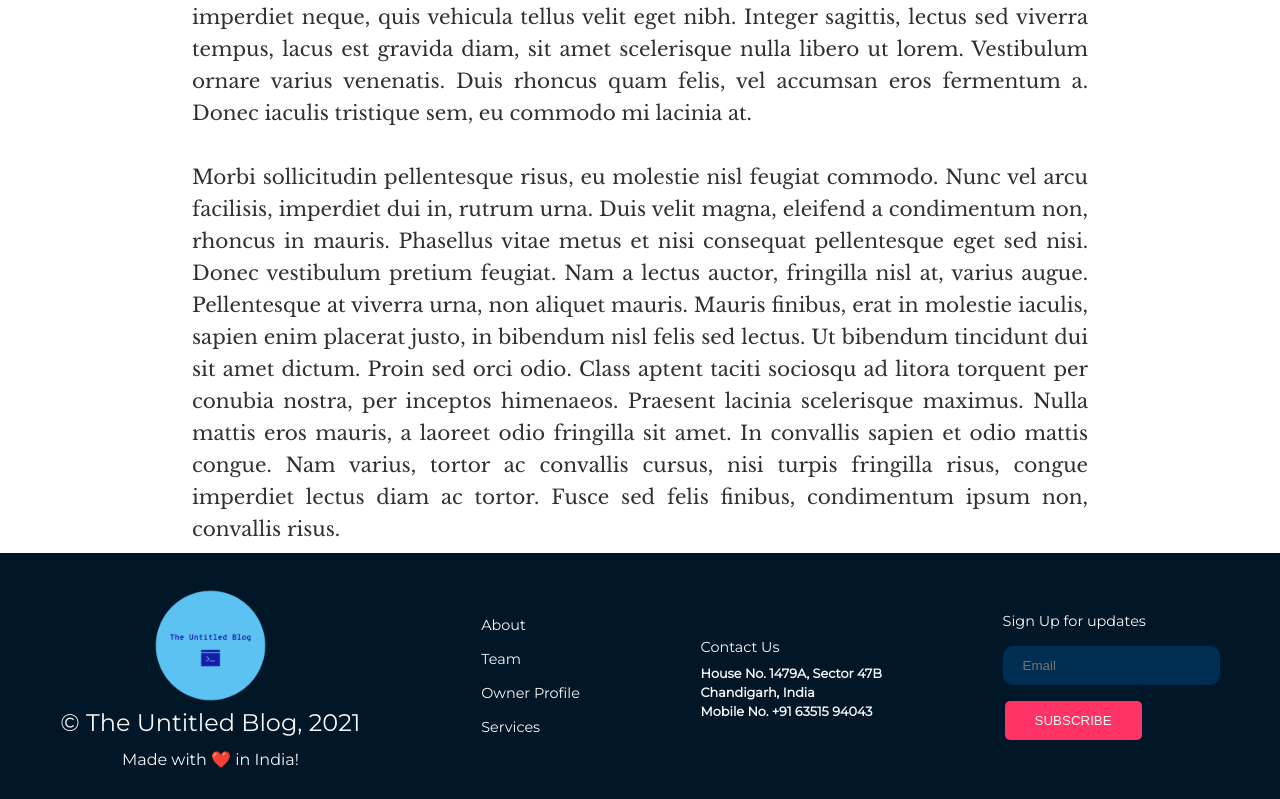
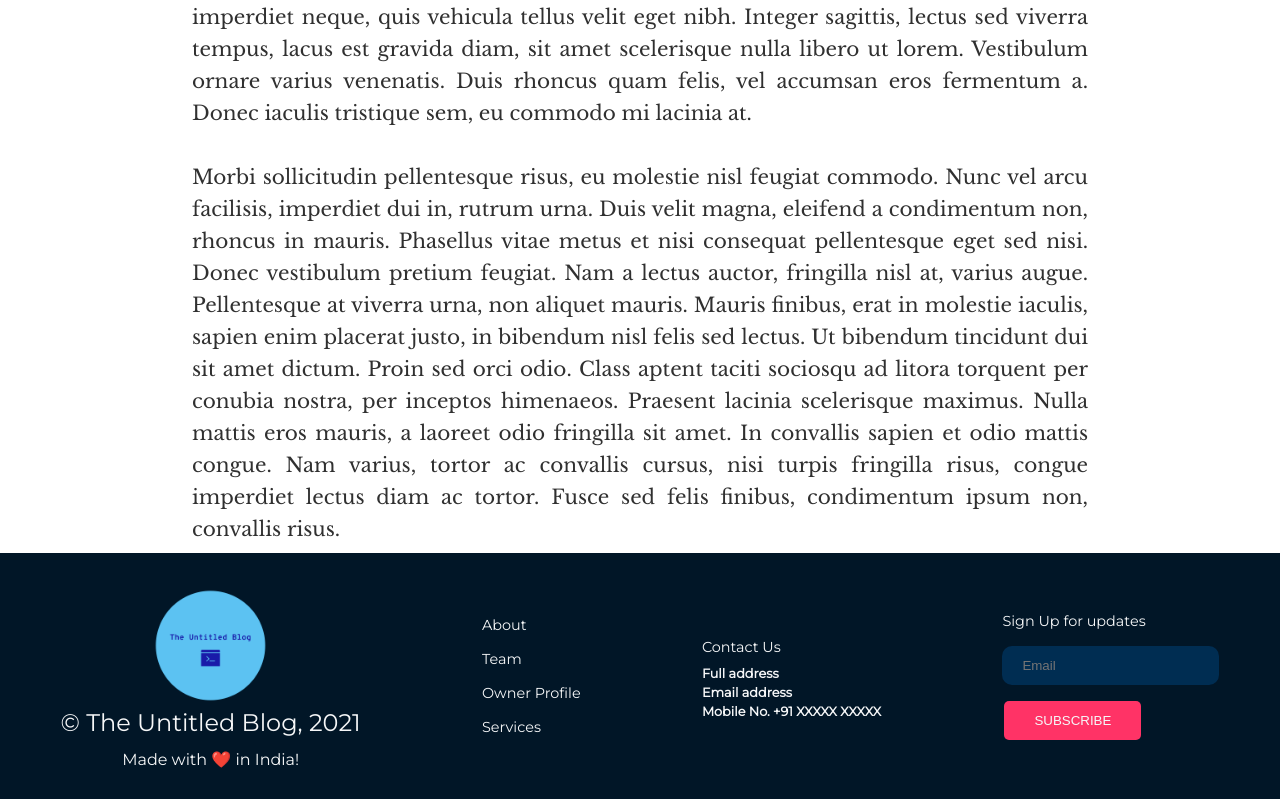
Before and after one commit to himansu9805/the-untitled-blog, a React (Create React App) app: page /dummyBlog in a window 1280 px wide. Shown: the part 2005-2804 px from the top of the page. Built offline with nearby package versions, Linux system fonts and the light colour scheme.

Commit message:
Updated footer

```diff
--- a/src/components/footer/footer.jsx
+++ b/src/components/footer/footer.jsx
@@ -20,9 +20,9 @@ class Footer extends React.Component {
         </div>
         <div className="footer__content">
           <span className="footer__text">Contact Us</span>
-          <span className="footer__address">House No. 1479A, Sector 47B</span>
-          <span className="footer__address">Chandigarh, India</span>
-          <span className="footer__address">Mobile No. +91 63515 94043</span>
+          <span className="footer__address">Full address</span>
+          <span className="footer__address">Email address</span>
+          <span className="footer__address">Mobile No. +91 XXXXX XXXXX</span>
         </div>
         <div className="footer__content">
           <span className="footer__text">Sign Up for updates</span>
```
